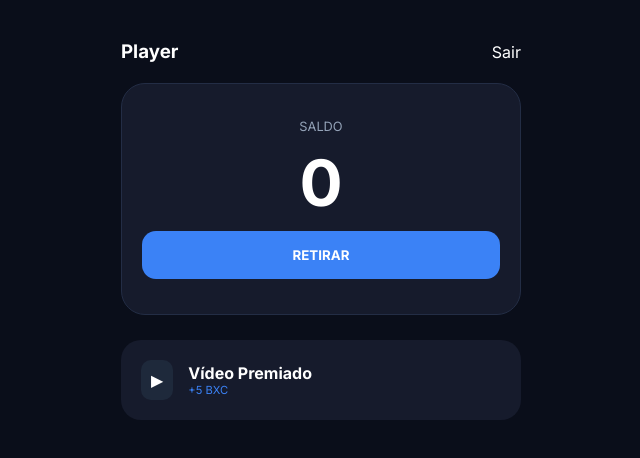
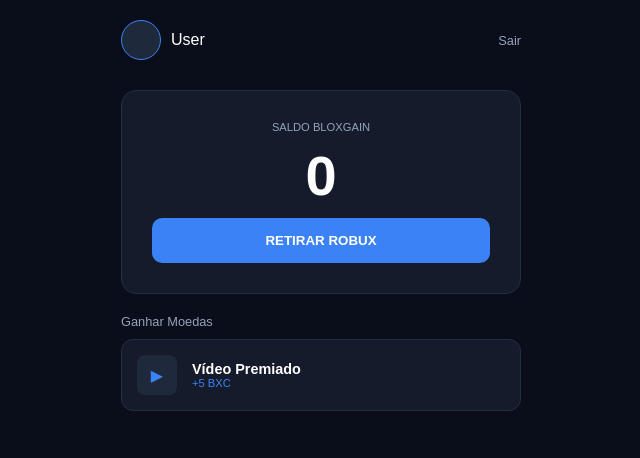
Before and after one commit to andrerob00021-prog/bloxgain-web, a website: page index.html in a window 1280 px wide. Shown: the whole page, without its empty margins (319-959 px from the left). Drawn offline with Linux system fonts and the light colour scheme.

Commit message:
Interface original com som e login

```diff
--- a/index.html
+++ b/index.html
@@ -4,60 +4,83 @@
     <meta charset="UTF-8">
     <meta name="viewport" content="width=device-width, initial-scale=1.0">
     <title>Blox Gain | Dashboard</title>
-    <link href="https://fonts.googleapis.com/css2?family=Inter:wght@400;700;900&display=swap" rel="stylesheet">
     <style>
-        * { margin: 0; padding: 0; box-sizing: border-box; font-family: 'Inter', sans-serif; }
-        body { background: #0a0e1a; color: white; min-height: 100vh; display: flex; justify-content: center; padding-top: 40px; }
-        .dash-container { width: 90%; max-width: 400px; }
-        .main-card { background: #161b2c; border: 1px solid #232d45; border-radius: 24px; padding: 35px 20px; text-align: center; margin-bottom: 25px; }
-        .btn-action { width: 100%; background: #3b82f6; color: white; border: none; padding: 16px; border-radius: 14px; font-weight: bold; cursor: pointer; }
-        .toast { position: fixed; top: -100px; left: 50%; transform: translateX(-50%); background: #3b82f6; color: white; padding: 12px 25px; border-radius: 50px; transition: 0.5s; font-weight: bold; }
-        .toast.show { top: 30px; }
+        * { margin: 0; padding: 0; box-sizing: border-box; font-family: sans-serif; }
+        body { background: #0a0e1a; color: white; padding: 20px; display: flex; flex-direction: column; align-items: center; }
+        .container { width: 100%; max-width: 400px; }
+
+        /* Header original */
+        .header { display: flex; justify-content: space-between; align-items: center; margin-bottom: 30px; }
+        .user-info { display: flex; align-items: center; gap: 10px; }
+        .avatar { width: 40px; height: 40px; background: #1e293b; border-radius: 50%; border: 1px solid #3b82f6; }
+
+        /* Card de Saldo Original */
+        .balance-card { background: #161b2c; border: 1px solid #232d45; border-radius: 15px; padding: 30px; text-align: center; margin-bottom: 20px; }
+        .balance-card p { font-size: 0.7rem; color: #94a3b8; }
+        .balance-card h1 { font-size: 3.5rem; margin: 10px 0; }
+        .btn-withdraw { width: 100%; background: #3b82f6; color: white; border: none; padding: 15px; border-radius: 10px; font-weight: bold; }
+
+        /* Lista de Tarefas */
+        .task { background: #161b2c; border: 1px solid #232d45; border-radius: 12px; padding: 15px; display: flex; align-items: center; gap: 15px; margin-bottom: 10px; }
+        .play-icon { background: #1e293b; width: 40px; height: 40px; border-radius: 8px; display: flex; align-items: center; justify-content: center; color: #3b82f6; }
+
+        /* Toast */
+        .toast { position: fixed; top: -50px; left: 50%; transform: translateX(-50%); background: #3b82f6; padding: 10px 20px; border-radius: 20px; transition: 0.5s; font-size: 0.8rem; }
+        .toast.show { top: 20px; }
     </style>
 </head>
-<body onclick="startMusic()">
+<body onclick="playMusic()">
     <audio id="bgMusic" loop><source src="https://www.bensound.com/bensound-music/bensound-slowmotion.mp3" type="audio/mpeg"></audio>
     <audio id="clickSound"><source src="https://assets.mixkit.co/active_storage/sfx/2568/2568-preview.mp3" type="audio/mpeg"></audio>
 
     <div id="toast" class="toast">Sucesso!</div>
 
-    <div class="dash-container">
-        <header style="display:flex; justify-content:space-between; align-items:center; margin-bottom:20px;">
-            <h3 id="nick">Usuário</h3>
-            <span style="cursor:pointer;" onclick="localStorage.clear(); window.location.href='login.html'">Sair</span>
-        </header>
+    <div class="container">
+        <div class="header">
+            <div class="user-info">
+                <div class="avatar"></div>
+                <span id="userNick">Player</span>
+            </div>
+            <span style="font-size: 0.8rem; color: #94a3b8; cursor: pointer;" onclick="localStorage.clear(); location.href='login.html'">Sair</span>
+        </div>
 
-        <section class="main-card">
-            <p style="color:#94a3b8; font-size:0.8rem;">SALDO</p>
-            <h1 id="balance" style="font-size:4rem; margin:10px 0;">0</h1>
-            <button class="btn-action" onclick="showToast('Saque indisponível')">RETIRAR</button>
-        </section>
+        <div class="balance-card">
+            <p>SALDO BLOXGAIN</p>
+            <h1 id="bal">0</h1>
+            <button class="btn-withdraw" onclick="notify('Mínimo 1000 BXC')">RETIRAR ROBUX</button>
+        </div>
 
-        <div style="background:#161b2c; padding:20px; border-radius:20px; display:flex; align-items:center; gap:15px; cursor:pointer;" onclick="earn(5)">
-            <div style="background:#1e293b; padding:10px; border-radius:10px;">▶</div>
-            <div><h4>Vídeo Premiado</h4><p style="color:#3b82f6; font-size:0.7rem;">+5 BXC</p></div>
+        <p style="font-size: 0.8rem; color: #94a3b8; margin-bottom: 10px;">Ganhar Moedas</p>
+        <div class="task" onclick="add(5)">
+            <div class="play-icon">▶</div>
+            <div>
+                <p style="font-size: 0.9rem; font-weight: bold;">Vídeo Premiado</p>
+                <p style="font-size: 0.7rem; color: #3b82f6;">+5 BXC</p>
+            </div>
         </div>
     </div>
 
     <script>
-        let bxc = parseInt(localStorage.getItem('bxcBalance')) || 0;
-        document.getElementById('balance').innerText = bxc;
-        document.getElementById('nick').innerText = localStorage.getItem('robloxNick') || 'Player';
+        let b = parseInt(localStorage.getItem('bxcBalance')) || 0;
+        document.getElementById('bal').innerText = b;
+        document.getElementById('userNick').innerText = localStorage.getItem('robloxNick') || 'User';
 
-        function startMusic() {
+        function playMusic() {
             const m = document.getElementById('bgMusic');
-            m.volume = 0.05; // Música bem baixinha
+            m.volume = 0.05; // 5% de volume (bem suave)
             m.play().catch(()=>{});
         }
-        function earn(amt) {
+
+        function add(v) {
             const s = document.getElementById('clickSound');
-            s.volume = 0.2; s.play();
-            bxc += amt;
-            localStorage.setItem('bxcBalance', bxc);
-            document.getElementById('balance').innerText = bxc;
-            showToast(`+${amt} BXC!`);
+            s.volume = 0.2; s.play(); // Som de clique baixo
+            b += v;
+            localStorage.setItem('bxcBalance', b);
+            document.getElementById('bal').innerText = b;
+            notify(`+${v} BXC Creditado!`);
         }
-        function showToast(msg) {
+
+        function notify(msg) {
             const t = document.getElementById('toast');
             t.innerText = msg; t.classList.add('show');
             setTimeout(() => t.classList.remove('show'), 3000);
```
Also changed, not shown: login.html (+11 -17 lines).
